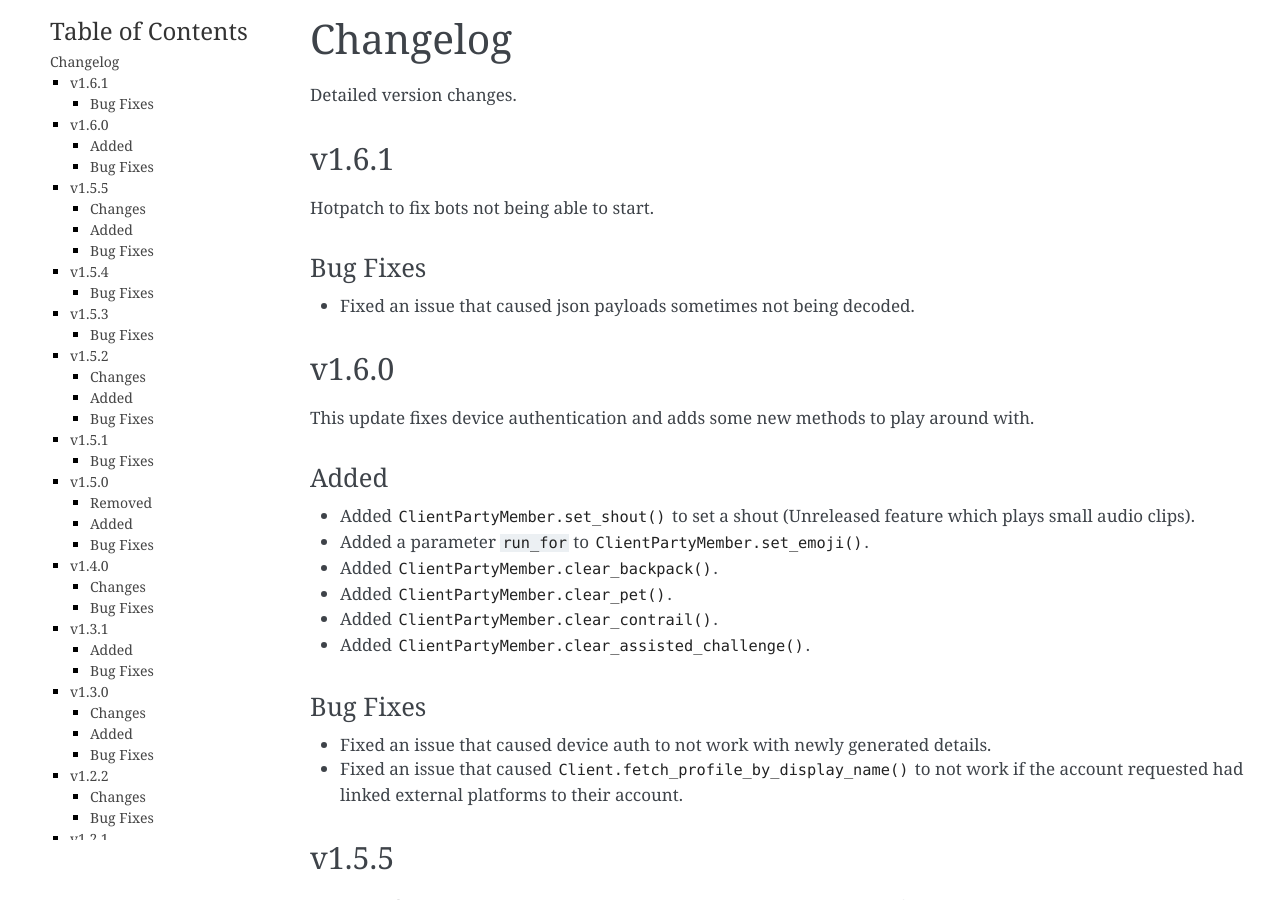
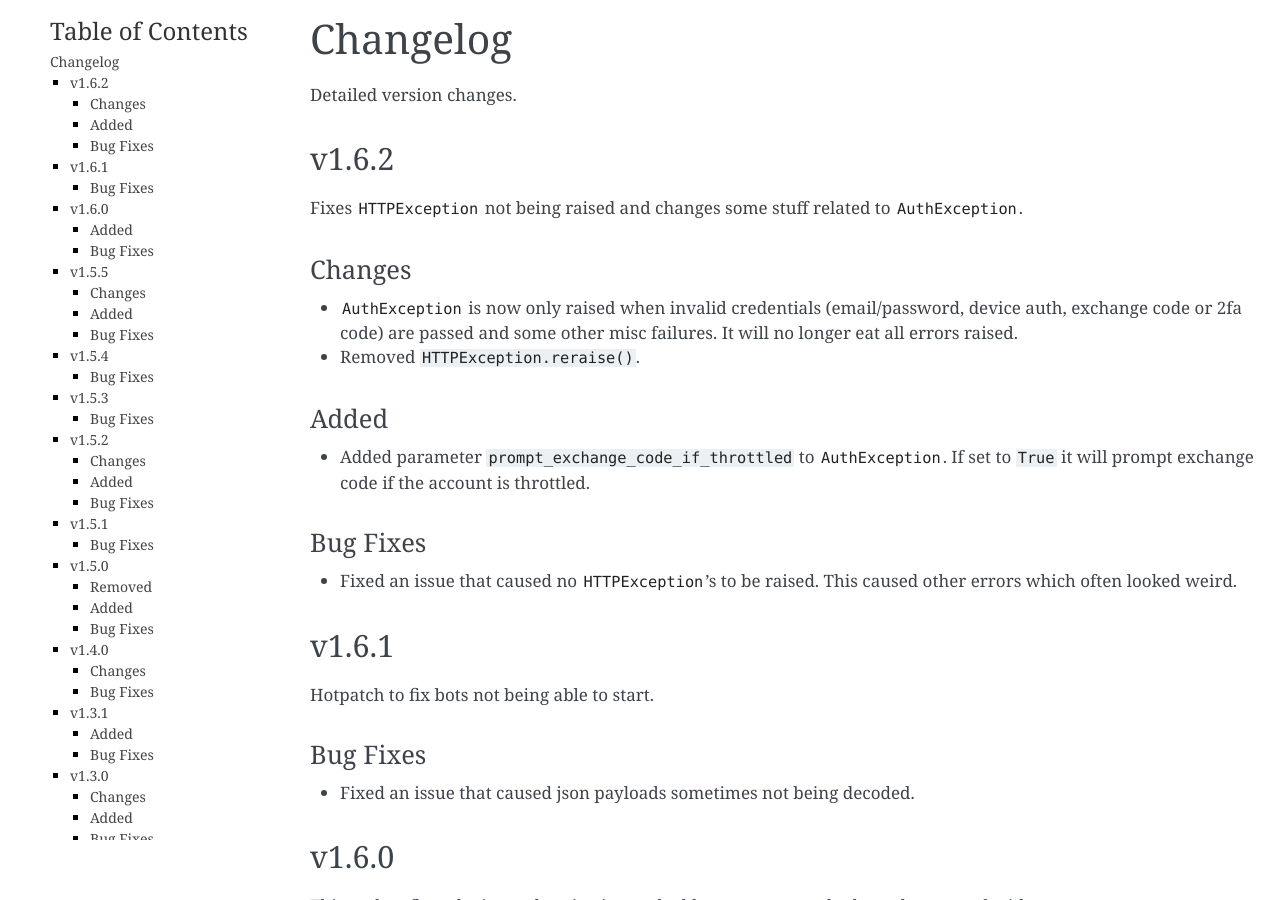
Before and after one commit to Terbau/fortnitepy, a Sphinx documentation site: the page built from docs/changelog.rst, in a window 1280 px wide and 900 px high. Built offline with Sphinx 7.4.7, drawn with Linux system fonts in a browser that asks for light colours.

Commit message:
v1.6.2 changelog + version bump

```diff
--- a/docs/changelog.rst
+++ b/docs/changelog.rst
@@ -4,6 +4,28 @@ Changelog
 =========
 
 Detailed version changes.
+
+v1.6.2
+------
+
+Fixes :exc:`HTTPException` not being raised and changes some stuff related to :exc:`AuthException`.
+
+Changes
+~~~~~~~
+
+- :exc:`AuthException` is now only raised when invalid credentials (email/password, device auth, exchange code or 2fa code) are passed and some other misc failures. It will no longer eat all errors raised.
+- Removed ``HTTPException.reraise()``.
+
+Added
+~~~~~
+
+- Added parameter ``prompt_exchange_code_if_throttled`` to :class:`AuthException`. If set to ``True`` it will prompt exchange code if the account is throttled.
+
+Bug Fixes
+~~~~~~~~~
+
+- Fixed an issue that caused no :exc:`HTTPException`'s to be raised. This caused other errors which often looked weird.
+
 
 v1.6.1
 ------
--- a/fortnitepy/__init__.py
+++ b/fortnitepy/__init__.py
@@ -25,7 +25,7 @@ OUT OF OR IN CONNECTION WITH THE SOFTWARE OR THE USE OR OTHER DEALINGS IN THE
 SOFTWARE.
 """
 
-__version__ = '1.6.1'
+__version__ = '1.6.2'
 
 import asyncio
 from sys import platform, version_info
```
